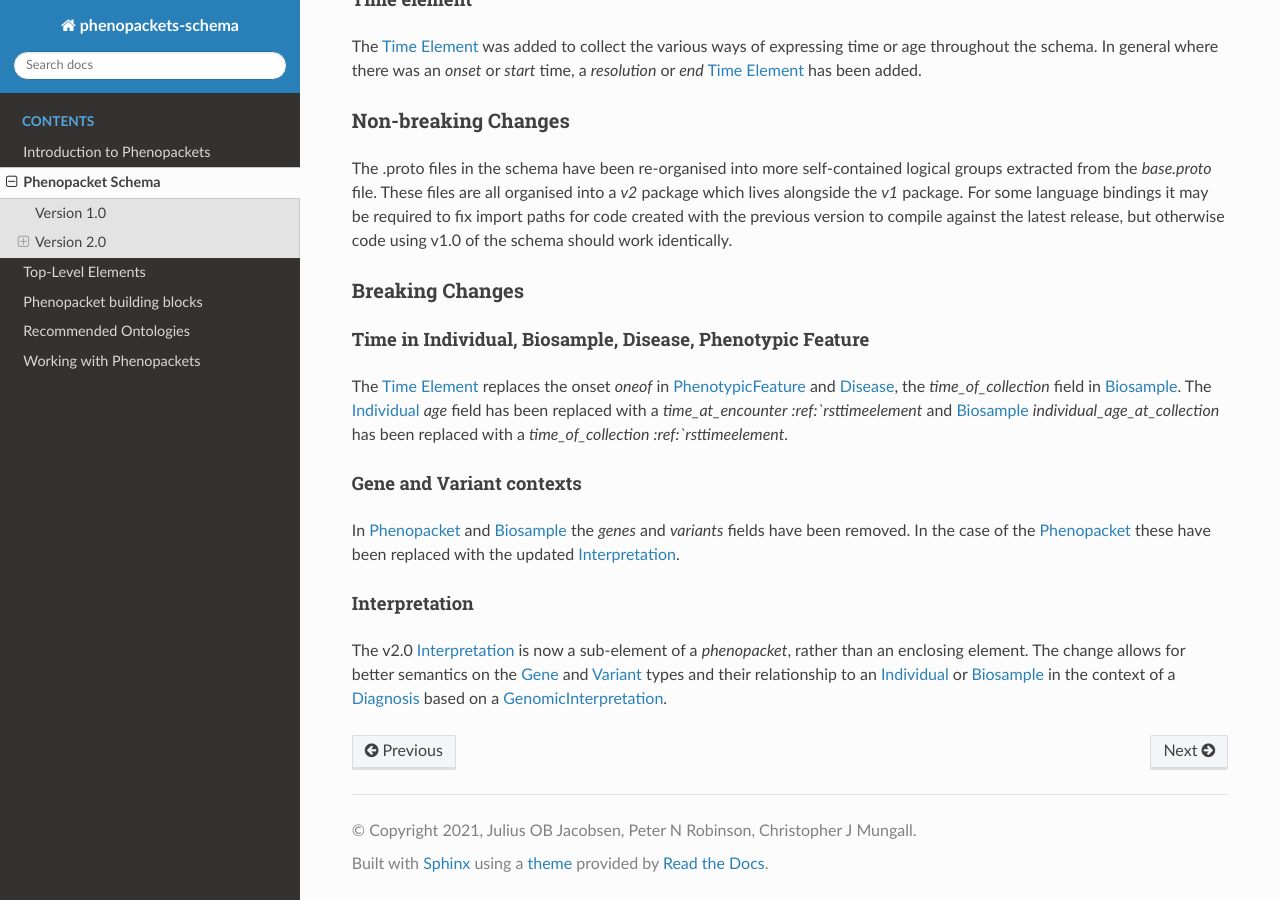
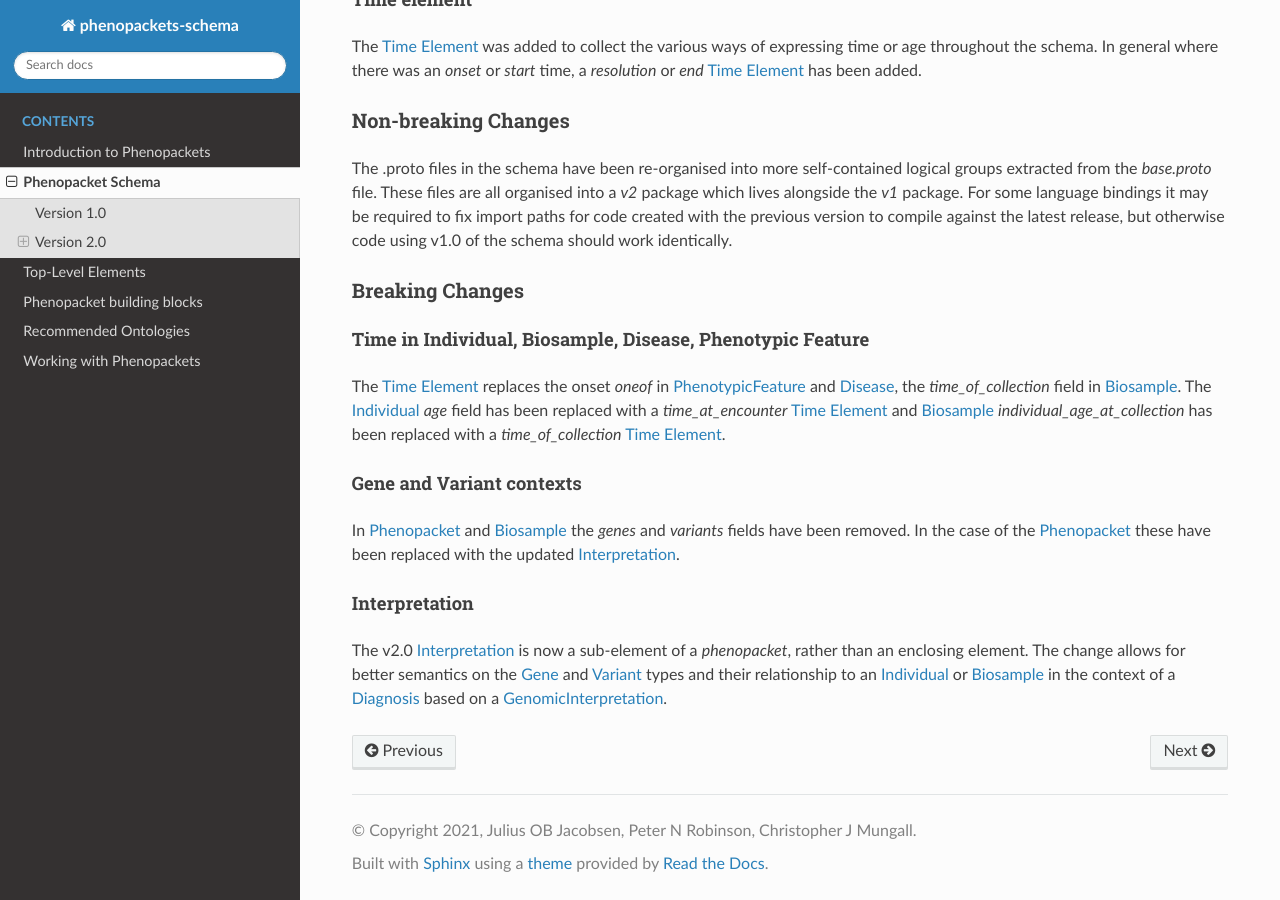
Before and after one commit to phenopackets/phenopacket-schema, a Sphinx documentation site: the page built from docs/schema.rst, in a window 1280 px wide and 900 px high, scrolled down 2361 px. Built offline with Sphinx 7.4.7 and the Read the Docs theme 2.0.0, drawn with Linux system fonts in a browser that asks for light colours; pages that are not in the unit, such as notebooks, are missing from menus.

Commit message:
#286 - Fix broken internal links in schema.rst

```diff
--- a/docs/schema.rst
+++ b/docs/schema.rst
@@ -86,8 +86,8 @@ Time in Individual, Biosample, Disease, Phenotypic Feature
 ----------------------------------------------------------
 
 The :ref:`rsttimeelement` replaces the onset `oneof` in :ref:`rstphenotypicfeature` and :ref:`rstdisease`, the `time_of_collection` field in
-:ref:`rstbiosample`. The :ref:`rstindividual` `age` field has been replaced with a `time_at_encounter` `:ref:`rsttimeelement`
-and :ref:`rstbiosample` `individual_age_at_collection` has been replaced with a `time_of_collection` `:ref:`rsttimeelement`.
+:ref:`rstbiosample`. The :ref:`rstindividual` `age` field has been replaced with a `time_at_encounter` :ref:`rsttimeelement`
+and :ref:`rstbiosample` `individual_age_at_collection` has been replaced with a `time_of_collection` :ref:`rsttimeelement`.
 
 Gene and Variant contexts
 -------------------------
```
